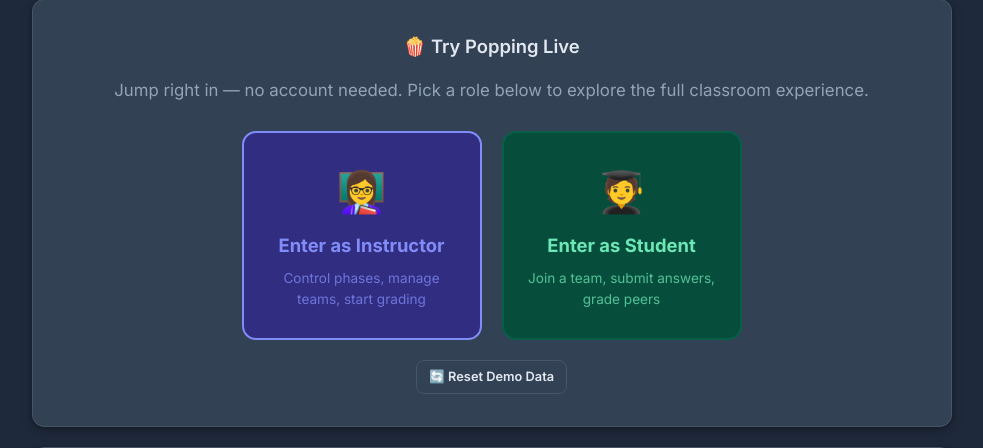
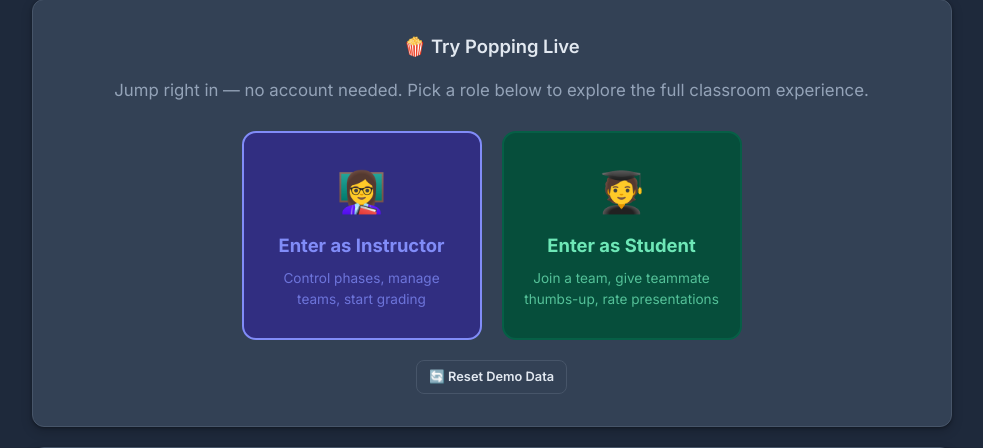
Before and after one commit to rqzhu-aide/popping, a Flask app: page /demo in a window 1280 px wide. Shown: the part 141-589 px from the top of the page, without its empty margins (141-1124 px from the left). Run offline with Flask 3, Linux system fonts and the light colour scheme; some libraries are stand-ins or nearby versions.

Commit message:
Correct student demo description

```diff
--- a/templates/demo.html
+++ b/templates/demo.html
@@ -26,7 +26,7 @@
             <a href="{{ url_for('demo_student') }}" class="demo-role-card demo-role-student">
                 <span class="demo-role-icon">🧑‍🎓</span>
                 <span class="demo-role-label">Enter as Student</span>
-                <span class="demo-role-desc">Join a team, submit answers, grade peers</span>
+                <span class="demo-role-desc">Join a team, give teammate thumbs-up, rate presentations</span>
             </a>
         </div>
 
```
